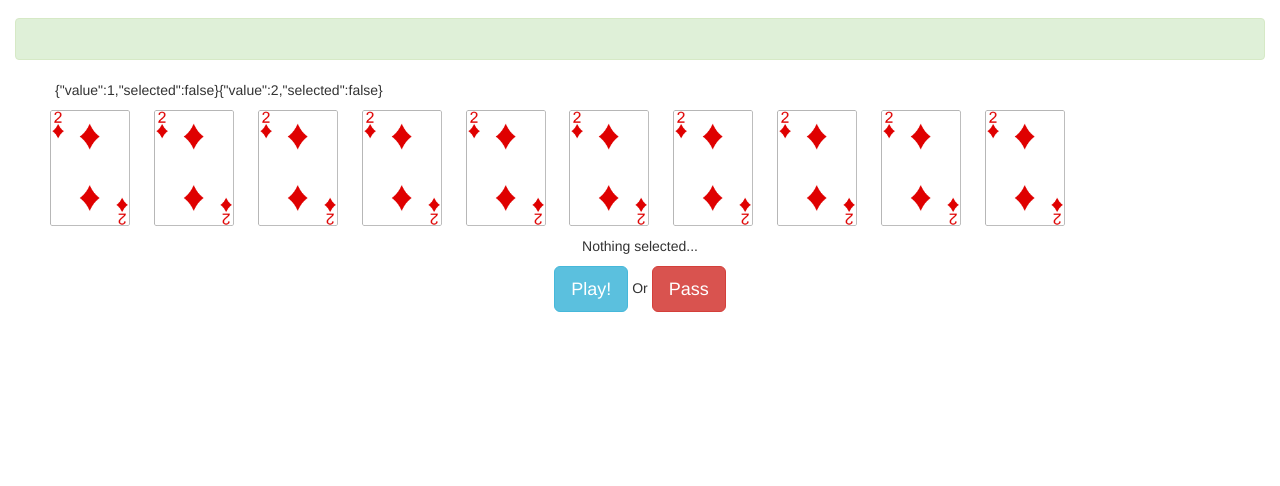
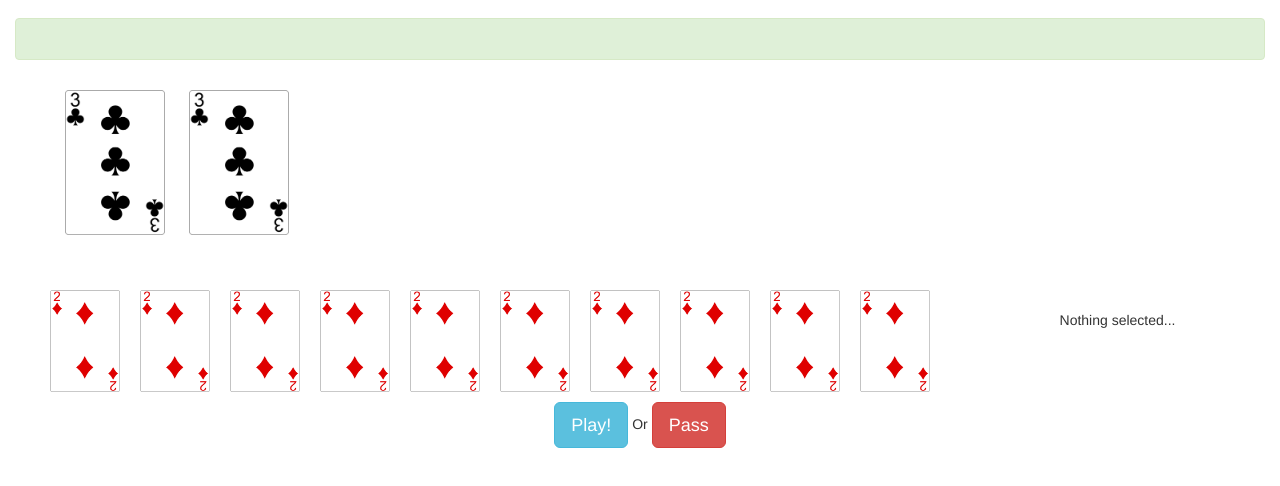
Before and after one commit to GabrielNicolasAvellaneda/cards, a website: page public/index.html in a window 1280 px wide. Shown: the part 54-540 px from the top of the page. Drawn offline with Linux system fonts and the light colour scheme; no server answers.

Commit message:
Card selection styles
Signed-off-by: GabrielNicolasAvellaneda <avellaneda.gabriel@gmail.com>

```diff
--- a/public/css/styles.css
+++ b/public/css/styles.css
@@ -5,6 +5,11 @@
 #board {
     height: 200px;
 }
+
+#board .card {
+    width: 100px;
+}
+
 
 #controls {
     text-align: center;
@@ -23,6 +28,19 @@
     text-align: center;
 }
 
+#hand li.card img {
+   border: solid 5px #fff;
+}
+
+#hand li.card img.selected {
+    border: dashed 5px #ccc;
+}
+
+#hand .card-container {
+    float: left;
+    margin: 5px;
+}
+
 .message {
     text-align: center;
 }
--- a/public/index.html
+++ b/public/index.html
@@ -37,10 +37,12 @@
               <div class="message alert alert-success"><h4>{{state | gamestateFormat}}</h4></div>
            </div>
         </div>
-        <div class="row">
+        <section id="board" class="row">
            <div class="col-lg-12">
                <ul>
-                   <li ng-repeat="c in onTable">{{c}}</li>
+                   <li ng-repeat="c in onTable">
+                       <img class="card" src="images/3_of_clubs.png" />
+                       </li>
                </ul>
            </div>
         </div>
@@ -49,7 +51,9 @@
     <section id="hand">
        <ul>
            <li ng-repeat="c in hand" class="card">
-                   <img ng-click="selectCard(c)" src="images/2_of_diamonds.png" />
+                <div class="card-container" >
+                    <img ng-click="selectCard(c)" src="images/2_of_diamonds.png" ng-class="{'selected' : c.selected}" />
+                </div>
         </ul>
     <div class="row">
         <p>
```
